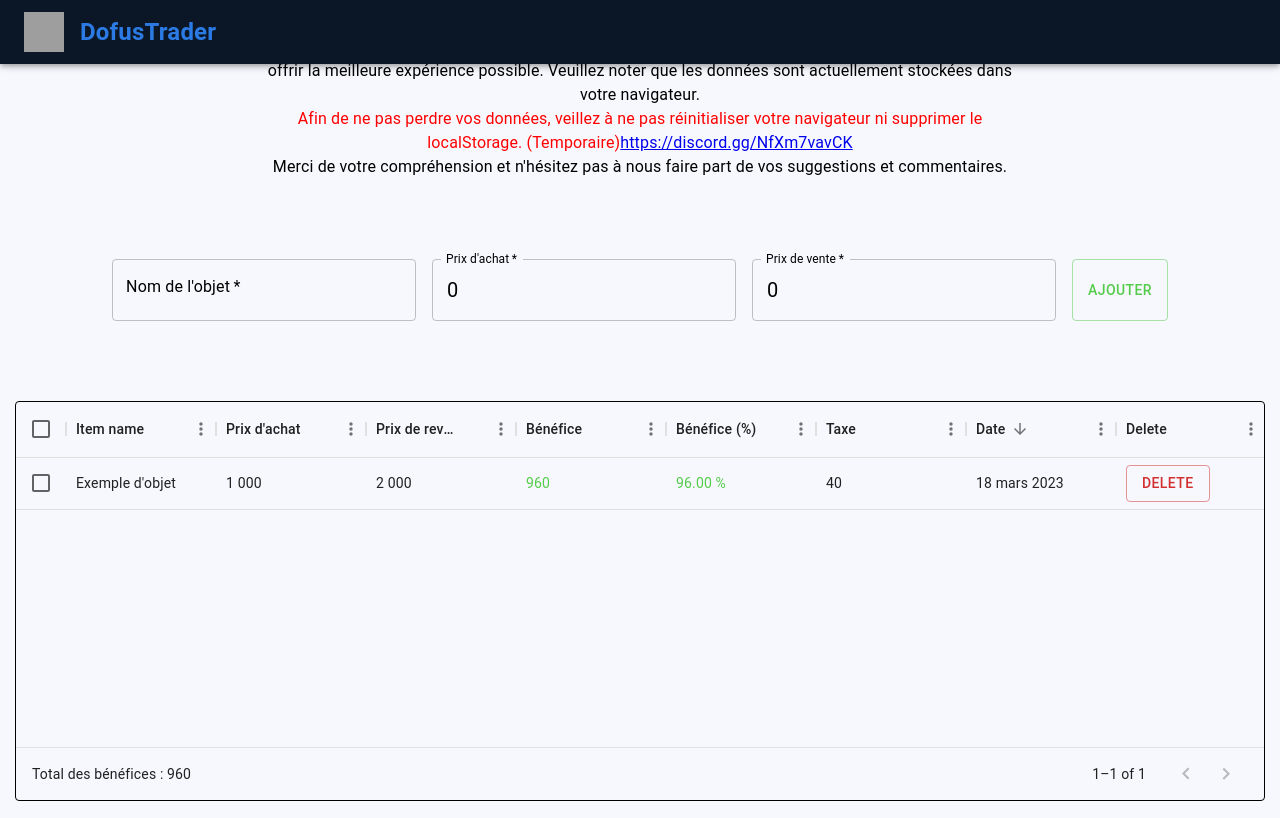
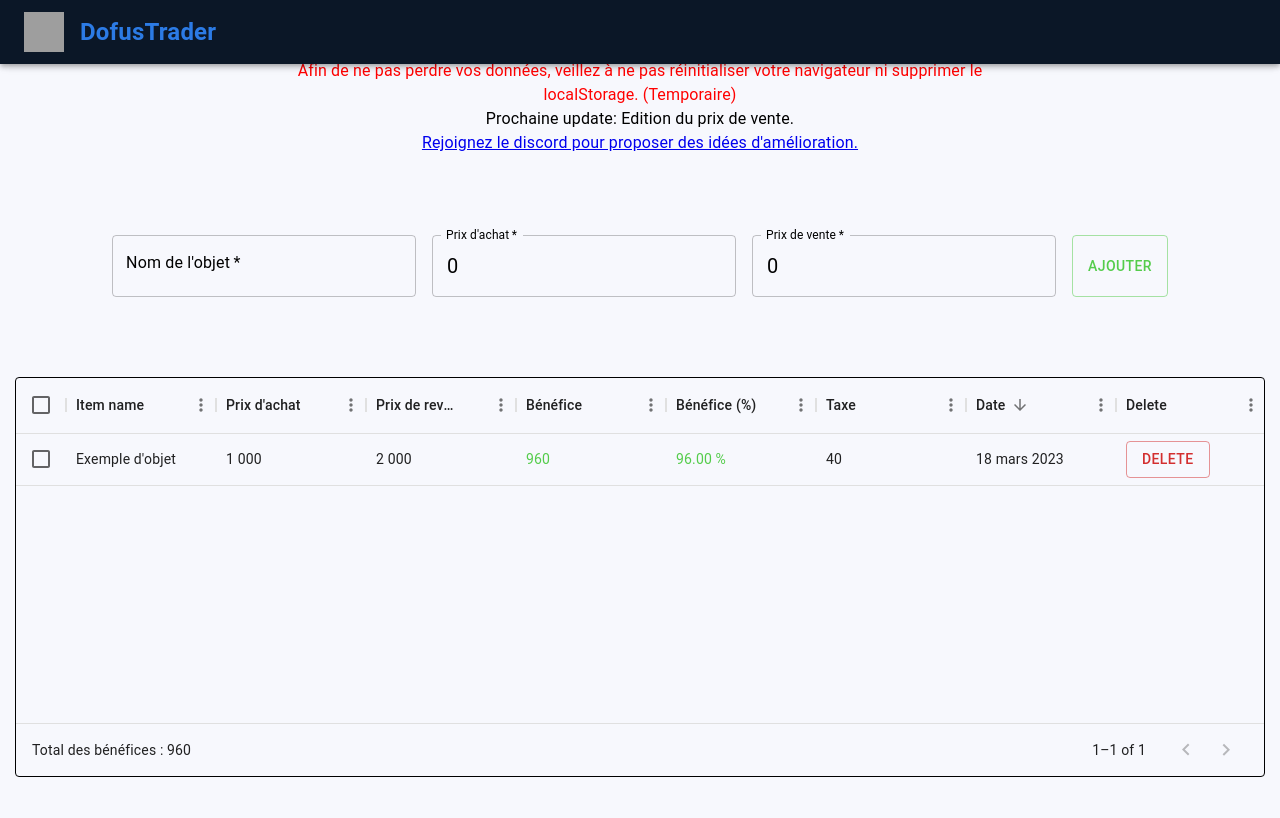
Before and after one commit to SwiichyCode/AOE_Tracker, a React (Vite) app: page / in a window 1280 px wide. Built offline with nearby package versions, Linux system fonts and the light colour scheme; grey boxes are pictures that could not be loaded.

Commit message:
update: change informations message

```diff
--- a/src/App.tsx
+++ b/src/App.tsx
@@ -2,29 +2,24 @@
 import { MainLayout } from "./components/layouts/MainLayout";
 import { Header } from "./components/Header";
 import { FormGroup } from "./components/FormGroup";
-import { DataList } from "./components/DataList/DataList";
-import { Typography } from "@mui/material";
+import { DataList } from "./components/DataList";
+import { Box, Typography } from "@mui/material";
 
 export const App = () => {
   return (
     <AppLayout>
       <Header />
       <MainLayout>
-        <Typography sx={{ textAlign: "center", maxWidth: "750px" }}>
-          Nous travaillons activement pour améliorer et mettre à jour
-          régulièrement l'application afin de vous offrir la meilleure
-          expérience possible. Veuillez noter que les données sont actuellement
-          stockées dans votre navigateur.
+        <Box sx={{ textAlign: "center", maxWidth: "750px" }}>
           <Typography sx={{ color: "red" }}>
             Afin de ne pas perdre vos données, veillez à ne pas réinitialiser
             votre navigateur ni supprimer le localStorage. (Temporaire)
-            <a href="https://discord.gg/NfXm7vavCK">
-              https://discord.gg/NfXm7vavCK
-            </a>
           </Typography>
-          Merci de votre compréhension et n'hésitez pas à nous faire part de vos
-          suggestions et commentaires.
-        </Typography>
+          <Typography>Prochaine update: Edition du prix de vente.</Typography>
+          <Typography component={"a"} href={"https://discord.gg/XJDevHDE"}>
+            Rejoignez le discord pour proposer des idées d'amélioration.
+          </Typography>
+        </Box>
         <FormGroup />
         <DataList />
       </MainLayout>
--- a/src/components/DataList/DataList.tsx
+++ b/src/components/DataList/index.tsx
@@ -1,49 +1,19 @@
 import React from "react";
 import { useStore } from "../../stores/store";
+import { DataGrid, GridSortModel } from "@mui/x-data-grid";
 import { Box } from "@mui/material";
-import {
-  DataGrid,
-  GridSortModel,
-  GridFooterContainer,
-  GridPagination,
-} from "@mui/x-data-grid";
+import { DataListFooter } from "../DataListFooter";
 import { columns } from "./params";
-import { formatNum } from "../../utils/formatNum";
 
 export const DataList = () => {
   const data = useStore((state: any) => state.data);
+  const editSellPrice = useStore((state: any) => state.editSellPrice);
   const [sortModel, setSortModel] = React.useState<GridSortModel>([
     {
       field: "date",
       sort: "desc",
     },
   ]);
-
-  const CustomFooter = () => {
-    const data = useStore((state: any) => state.data);
-    const totalBenefit = data.reduce(
-      (sum: any, row: any) =>
-        sum + (row.sellPrice - row.buyPrice - row.sellPrice * 0.02),
-      0
-    );
-
-    return (
-      <GridFooterContainer>
-        <div
-          style={{
-            width: "100%",
-            display: "flex",
-            alignItems: "center",
-            justifyContent: "space-between",
-            padding: "0 16px",
-          }}
-        >
-          <div>Total des bénéfices : {formatNum(totalBenefit)}</div>
-          <GridPagination />
-        </div>
-      </GridFooterContainer>
-    );
-  };
 
   return (
     <Box
@@ -63,7 +33,7 @@
           },
         }}
         components={{
-          Footer: CustomFooter,
+          Footer: DataListFooter,
         }}
         componentsProps={{ footer: {} }}
         sortModel={sortModel}
--- a/src/components/DataList/params.tsx
+++ b/src/components/DataList/params.tsx
@@ -2,6 +2,7 @@
 import { useStore } from "../../stores/store";
 import { StyledButton } from "../Button";
 import { formatNum } from "../../utils/formatNum";
+import { getBenefitColor } from "../../utils/getBenefitColor";
 
 const renderBuyPriceCell = (params: GridRenderCellParams) => {
   const buyPrice = params.row.buyPrice;
@@ -11,10 +12,6 @@
 const renderSellPriceCell = (params: GridRenderCellParams) => {
   const sellPrice = params.row.sellPrice;
   return formatNum(sellPrice);
-};
-
-const getBenefitColor = (benefit: number) => {
-  return benefit > 0 ? "#54cc4b" : "#fe0000";
 };
 
 const renderBenefitCell = (params: GridRenderCellParams) => {
@@ -85,7 +82,7 @@
     field: "sellPrice",
     headerName: "Prix de revente",
     width: 150,
-    editable: false,
+    editable: true,
     renderCell: renderSellPriceCell,
   },
   {
--- /dev/null
+++ b/src/components/DataListFooter/index.tsx
@@ -0,0 +1,29 @@
+import { useStore } from "../../stores/store";
+import { GridFooterContainer, GridPagination } from "@mui/x-data-grid";
+import { formatNum } from "../../utils/formatNum";
+
+export const DataListFooter = () => {
+  const data = useStore((state: any) => state.data);
+  const totalBenefit = data.reduce(
+    (sum: any, row: any) =>
+      sum + (row.sellPrice - row.buyPrice - row.sellPrice * 0.02),
+    0
+  );
+
+  return (
+    <GridFooterContainer>
+      <div
+        style={{
+          width: "100%",
+          display: "flex",
+          alignItems: "center",
+          justifyContent: "space-between",
+          padding: "0 16px",
+        }}
+      >
+        <div>Total des bénéfices : {formatNum(totalBenefit)}</div>
+        <GridPagination />
+      </div>
+    </GridFooterContainer>
+  );
+};
--- a/src/stores/store.ts
+++ b/src/stores/store.ts
@@ -30,6 +30,16 @@
         const newData = get().data.filter((item: any) => item.id !== id);
         set({ data: newData });
       },
+
+      editSellPrice: (id: string, sellPrice: number) => {
+        const newData = get().data.map((item: any) => {
+          if (item.id === id) {
+            return { ...item, sellPrice };
+          }
+          return item;
+        });
+        set({ data: newData });
+      },
     }),
     {
       name: "my-storage",
--- /dev/null
+++ b/src/utils/getBenefitColor.ts
@@ -0,0 +1,3 @@
+export const getBenefitColor = (benefit: number) => {
+  return benefit > 0 ? "#54cc4b" : "#fe0000";
+};
```
